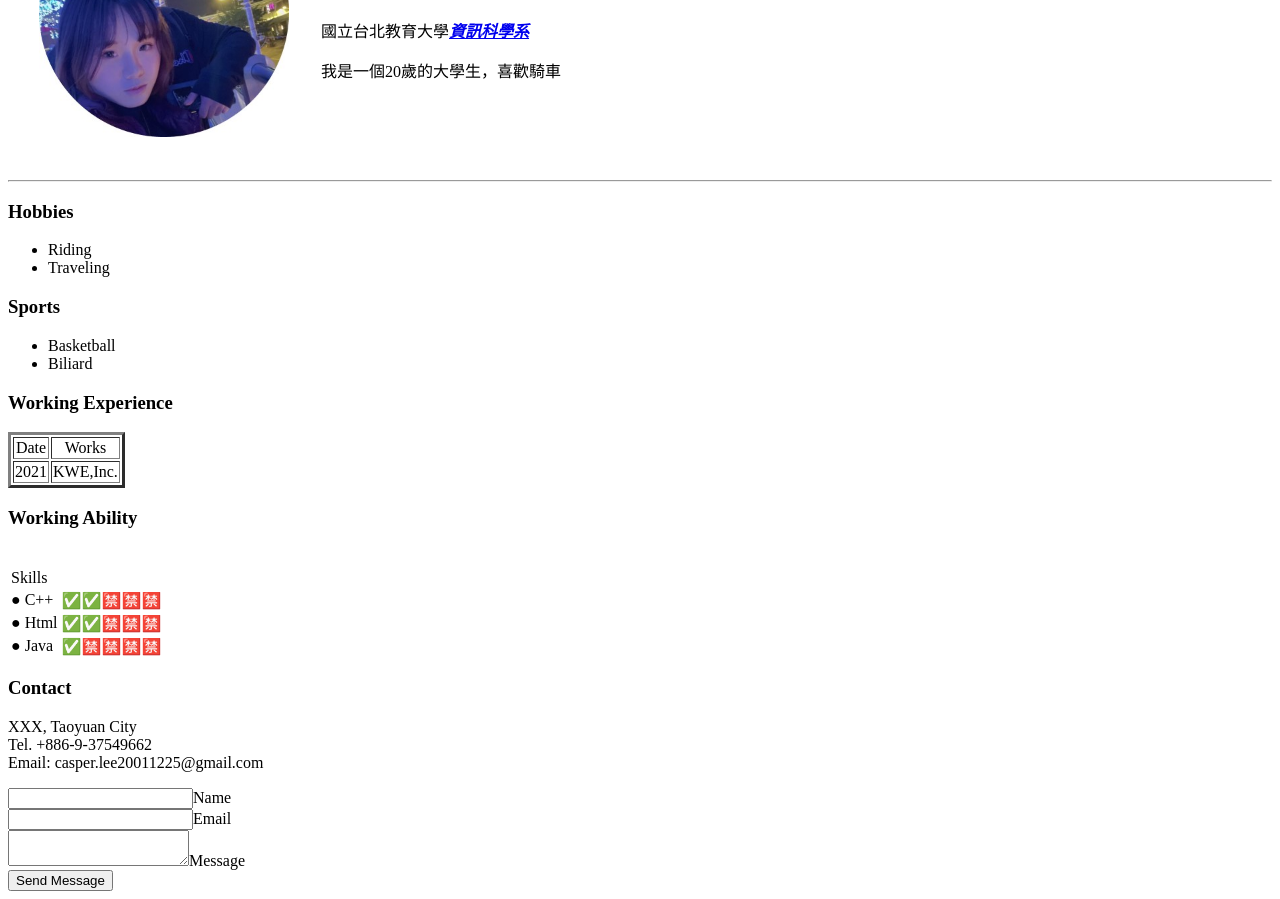
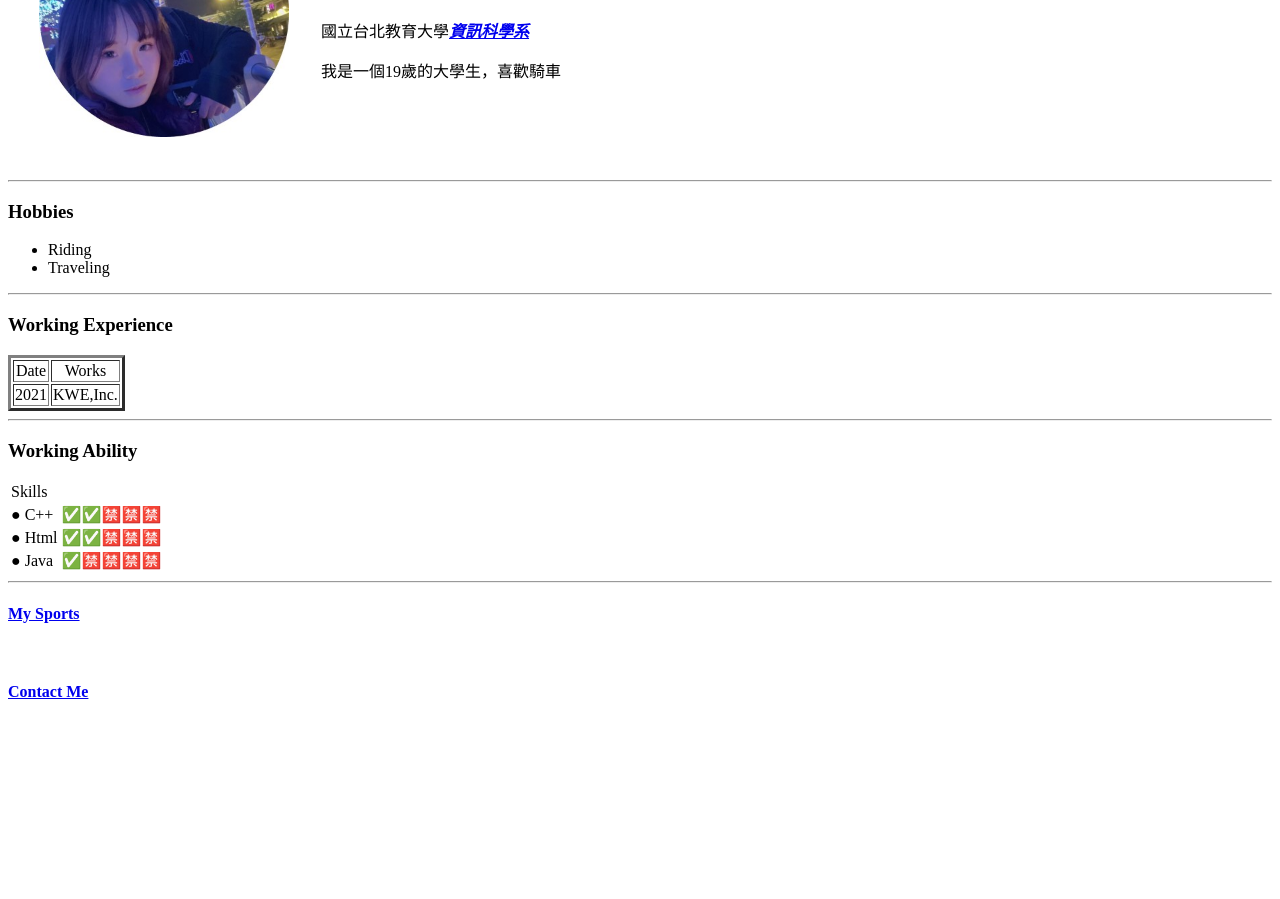
Before and after one commit to 110916006/2021cv, a plain HTML site: page index.html in a window 1280 px wide. Shown: the part 152-1051 px from the top of the page. After the commit the page ends 874 px from the top, so only its background shows below. Drawn offline with Linux system fonts and the light colour scheme.

Commit message:
Update index.html

```diff
--- a/index.html
+++ b/index.html
@@ -1,69 +1,29 @@
-
 <!DOCTYPE html>
 <html lang="en">
 <head>
-    <meta charset="utf-8">
+    <meta charset="UTF-8">
     <meta name="viewport" content="width=device-width, initial-scale=1.0">
     <title>Casper Lee's Personal Site</title>
-
-    <link href="style.css" rel="stylesheet">
-
-
 </head>
-
 <body>
     <table cellspacing="30">
         <tr>
             <td><img src="Pic/圖片1.jpg" width=250 alt="Casper pic"></td>
             <td><h1>Casper Lee，李軒</h1>
                 <P>國立台北教育大學<strong><em><a href="https://www.cs.ntue.edu.tw/">資訊科學系</a></em></strong></P>
-              <P>我是一個20歲的大學生，喜歡騎車</P>
+                <P>我是一個19歲的大學生，喜歡騎車</P>
             </td>
         </tr>
     </table>
+
     <hr>
-  <section class="white-bg" id="skill">
-    <div class="container">
-      <div class="row">
-        <div class="col-md-3">
-          <h3 class="title-small">
-          <span>Hobbies</span>
-        </div>
-        <div class="col-md-9 content-right">
+    <h3>Hobbies</h3>
     <ul>
         <li>Riding</li>
         <li>Traveling</li>
     </ul>
-        </div>
-      </div>
-    </div>
-  </section>
-
-  <section class="white-bg" id="skill">
-    <div class="container">
-      <div class="row">
-        <div class="col-md-3">
-          <h3 class="title-small">
-            <span>Sports</span>
-        </div>
-        <div class="col-md-9 content-right">
-          <ul>
-            <li>Basketball</li>
-            <li>Biliard</li>
-          </ul>
-        </div>
-      </div>
-    </div>
-  </section>
-
-  <section class="white-bg" id="skill">
-  <div class="container">
-    <div class="row">
-      <div class="col-md-3">
-        <h3 class="title-small">
-        <span>Working Experience</span>
-      </div>
-      <div class="col-md-9 content-right">
+    <hr>
+    <h3>Working Experience</h3>
     <table border="3">
            <thead>
                <tr>
@@ -77,21 +37,11 @@
                     <td align="center">KWE,Inc.</td>
                 </tr>
             </tbody>
+
     </table>
-      </div>
-    </div>
-  </div>
-  </section>
-
-  <section class="white-bg" id="skill">
-    <div class="container">
-      <div class="row">
-        <div class="col-md-3">
-          <h3 class="title-small">
-          <span>Working Ability</span>
-        </div>
-        <div class="col-md-9 content-right">
-          <table cellspace="50"><br>
+    <hr>
+    <h3>Working Ability</h3>
+    <table cellspace="50">
         <tr>
             <td>Skills</td>
         </tr>
@@ -108,38 +58,8 @@
             <td>✅🈲🈲🈲🈲</td>
         </tr>
     </table>
-        </div>
-      </div>
-    </div>
-  </section>
-
-  <section id="contact" class="white-bg">
-    <div class="container">
-      <div class="row">
-        <div class="col-md-3">
-          <h3 class="title-small">
-            <span>Contact</span>
-          </h3>
-          <p class="content-detail">
-            XXX, Taoyuan City <br />
-            Tel. +886-9-37549662<br />
-            Email: casper.lee20011225@gmail.com<br />
-          </p>
-        </div>
-        <div class="col-md-9 content-right">
-          <div class="group">
-            <input required="" type="text"><span class="highlight"></span><span class="bar"></span><label>Name</label>
-          </div>
-          <div class="group">
-            <input required="" type="email"><span class="highlight"></span><span class="bar"></span><label>Email</label>
-          </div>
-          <div class="group">
-            <textarea required=""></textarea><span class="highlight"></span><span class="bar"></span><label>Message</label>
-          </div>
-            <input id="sendMessage" name="sendMessage" type="submit" value="Send Message">
-        </div>
-      </div>
-    </div>
-  </section>
+    <hr>
+    <h4><a href="sports.html">My Sports</a></h4><br>
+    <h4><a href="contact.html">Contact Me</a></h4>
 </body>
 </html>
```
Lines whose indentation alone changed are shown as unchanged.
